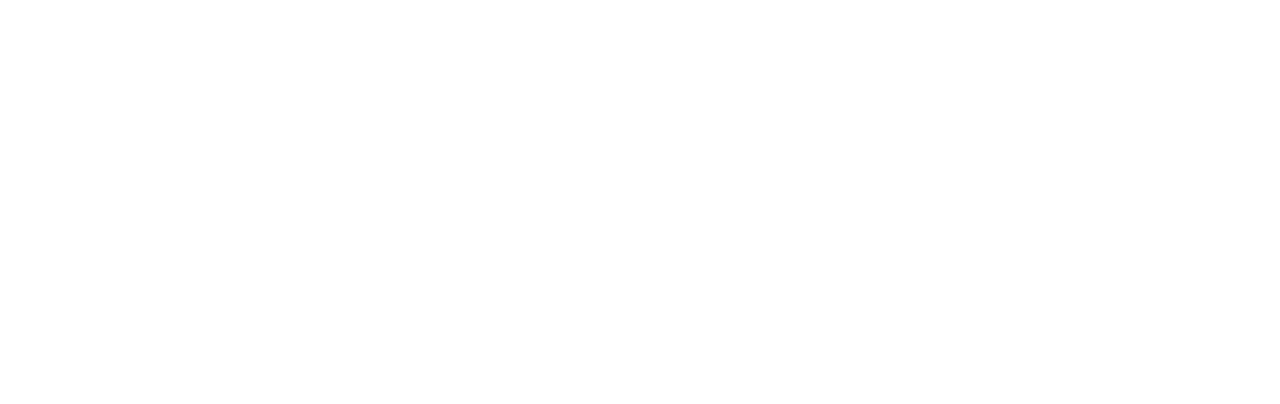
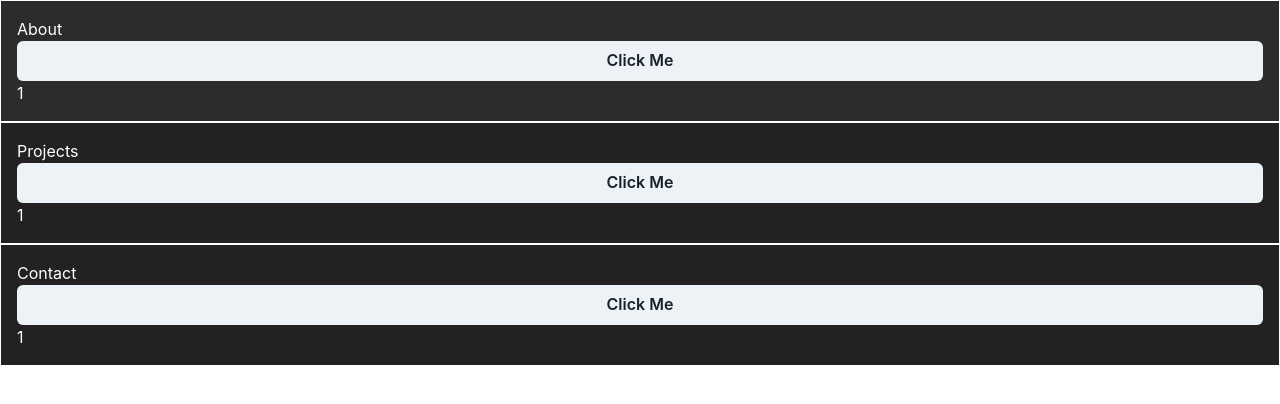
Before and after one commit to SobczakL/portfolio, a React (Vite) app: page /home in a window 1280 px wide. Shown: the top 404 px of the page. Built offline with nearby package versions, Linux system fonts and the light colour scheme.

Commit message:
fixed data drilling to last component child

```diff
--- a/src/components/content/ContactContent.jsx
+++ b/src/components/content/ContactContent.jsx
@@ -1,5 +1,7 @@
 export default function ContactContent(){
     return(
-    <></>
+    <>
+            <p>hello from contact collapse</p>
+        </>
     )
 }
--- a/src/components/content/ProjectsContent.jsx
+++ b/src/components/content/ProjectsContent.jsx
@@ -1,5 +1,7 @@
 export default function ProjectsContent(){
     return(
-    <></>
+    <>
+            <p>hello from projects collapse</p>
+        </>
     )
 }
--- a/src/components/tile/Tile.jsx
+++ b/src/components/tile/Tile.jsx
@@ -3,7 +3,8 @@
 export default function Tile({ title, number, children }) {
     return (
         <Box
-            /* bg="mainBg" */
+            bg="mainBg"
+            color="white"
             h="100%"
             minH="fit-content"
             padding={["12px", "16px"]}
--- a/src/components/tileList/TileList.jsx
+++ b/src/components/tileList/TileList.jsx
@@ -1,20 +1,11 @@
 import { Box } from "@chakra-ui/react";
 import Tile from "../tile/Tile";
-import AboutContent from "../content/AboutContent";
-import ProjectsContent from "../content/ProjectsContent";
-import ContactContent from "../content/ContactContent";
 import CollapsedContent from "../ui/collapse/CollapsedContent";
 
-export default function TileList({ viewData }) {
-    const tileContent = {
-        About: <AboutContent />,
-        Projects: <ProjectsContent />,
-        Contact: <ContactContent />,
-    };
-
+export default function TileList({ viewData, tileContent }) {
     return (
         <Box>
-            {viewData && Object.keys(viewData).map((key, index) => {
+            {Object.keys(viewData).map((key, index) => {
                 return (
                     <Tile title={key} number={1} key={index}>
                         <CollapsedContent content={tileContent[key]} />
--- a/src/components/ui/collapse/CollapsedContent.jsx
+++ b/src/components/ui/collapse/CollapsedContent.jsx
@@ -7,7 +7,6 @@
             <Button onClick={onToggle}>Click Me</Button>
             <Collapse in={isOpen} animateOpacity>
                 <Box
-                    p="40px"
                     color="white"
                     mt="4"
                     bg="teal.500"
--- a/src/pages/Home.jsx
+++ b/src/pages/Home.jsx
@@ -1,17 +1,24 @@
 import { useEffect, useState } from "react";
 import { Box } from "@chakra-ui/react";
 import TileList from "../components/tileList/TileList";
+import AboutContent from "../components/content/AboutContent";
+import ProjectsContent from "../components/content/ProjectsContent";
+import ContactContent from "../components/content/ContactContent";
 import ParseJSON from "../utils/ParseJSON";
 
 export default function Home() {
+    const tileContent = {
+        About: <AboutContent />,
+        Projects: <ProjectsContent />,
+        Contact: <ContactContent />,
+    };
     const [viewData, setViewData] = useState(null);
     useEffect(() => {
         async function fetchData() {
             try {
                 const data = await ParseJSON("data.json");
                 setViewData(data);
-            }
-            catch (error) {
+            } catch (error) {
                 console.error("Error fetching data:", error);
             }
         }
@@ -24,9 +31,9 @@
     }, [viewData]);
     return (
         <Box h="100vh">
-            <TileList
-                data={viewData}
-            />
+            {viewData && (
+                <TileList viewData={viewData} tileContent={tileContent} />
+            )}
         </Box>
     );
 }
```
